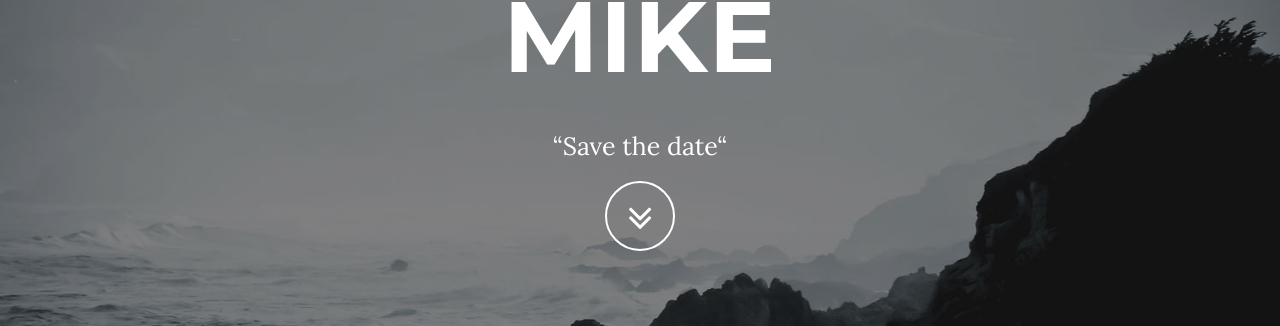
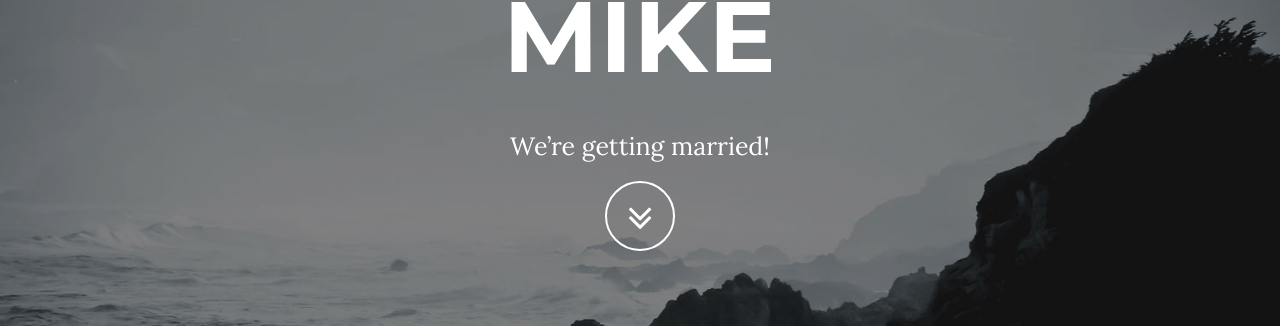
Before and after one commit to carmelandmike/carmelandmike.github.io, a Jekyll site: the page built from index.html, in a window 1280 px wide and 900 px high. Shown: the part 372-698 px from the top of the window. Built offline with Jekyll 4.4.1, drawn with Linux system fonts in a browser that asks for light colours.

Commit message:
Spelling

```diff
--- a/_config.yml
+++ b/_config.yml
@@ -2,7 +2,7 @@
 title: Carmel and Mike
 email: carm+mike@bradi.sh
 url: cm.and.mk
-description: “Save the date“
+description: We’re getting married!
 
 # Color settings (hex-codes without the leading hash-tag)
 color:
```
